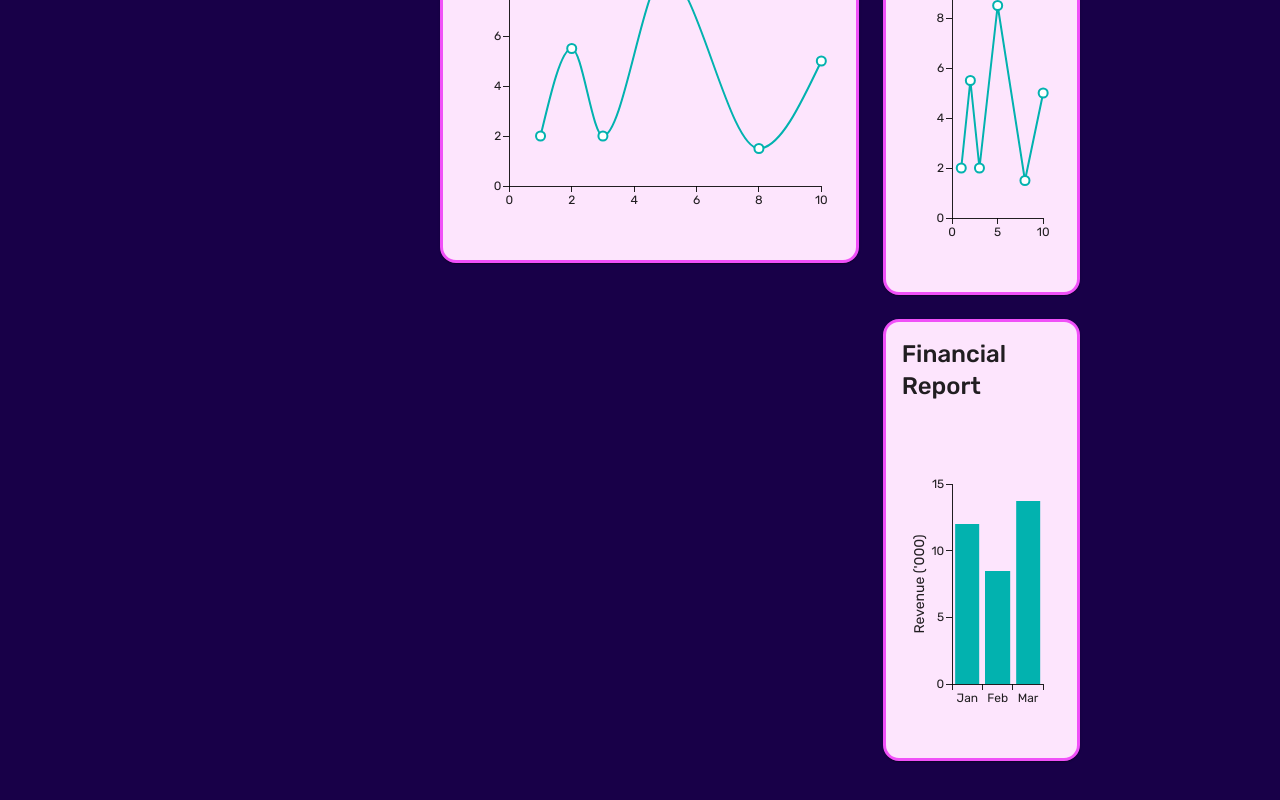
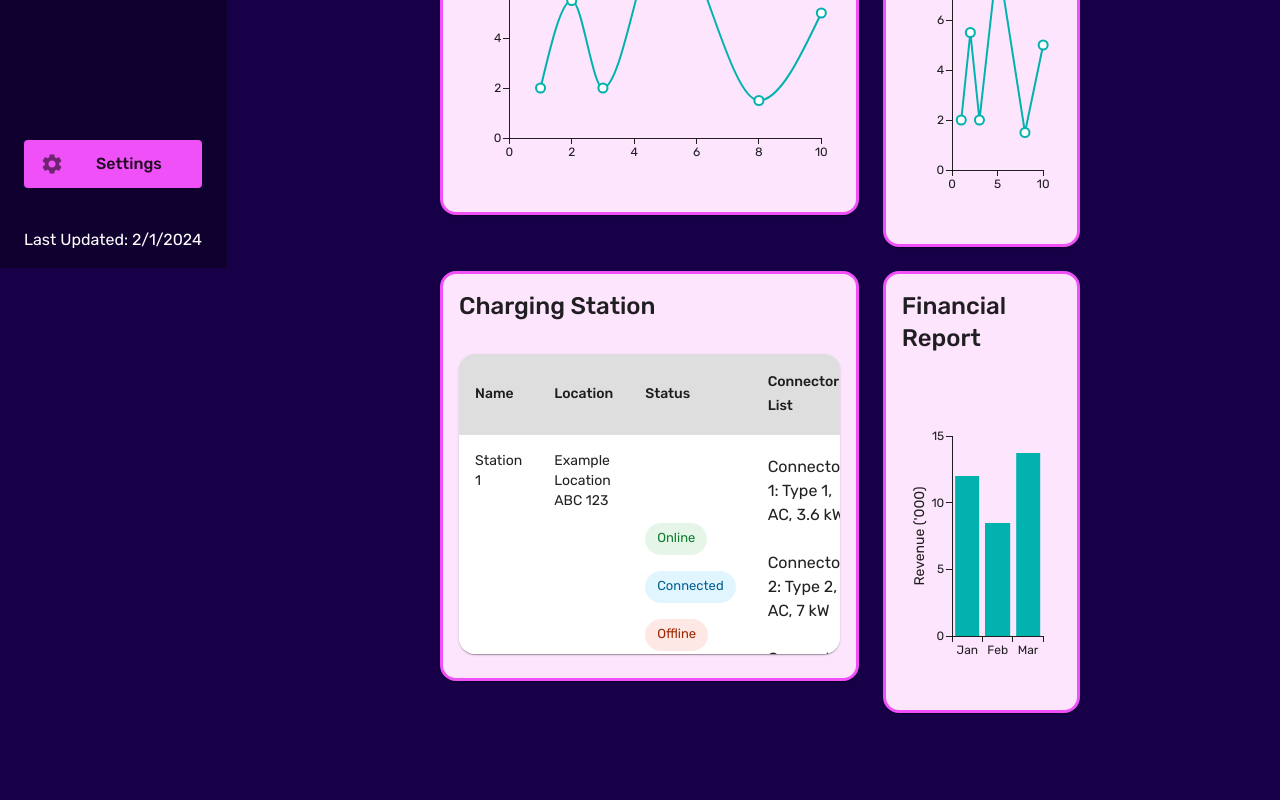
Before and after one commit to munmar/EV-Network-Manager, a React (Create React App) app in the folder client/: page / in a window 1280 px wide. Shown: the part 532-1332 px from the top of the page. Built offline with nearby package versions, Linux system fonts and the light colour scheme.

Commit message:
added charger station list table

```diff
--- /dev/null
+++ b/client/src/components/StationTable.js
@@ -0,0 +1,92 @@
+import * as React from 'react';
+import Table from '@mui/material/Table';
+import TableBody from '@mui/material/TableBody';
+import TableCell from '@mui/material/TableCell';
+import TableContainer from '@mui/material/TableContainer';
+import TableHead from '@mui/material/TableHead';
+import TableRow from '@mui/material/TableRow';
+import Paper from '@mui/material/Paper';
+import {Chip, List, ListItem, ListItemText} from "@mui/material";
+
+function createData(name, location, status, connectors) {
+  return { name, location, status, connectors };
+}
+
+// EXAMPLE DATA => Will be replaced by real data (fake-data) from database.
+const rows = [
+  createData('Station 1',
+      'Example Location ABC 123',
+      ['Online', 'Connected', 'Offline'],
+      ['Connector 1: Type 1, AC, 3.6 kW', 'Connector 2: Type 2, AC, 7 kW', 'Connector 3: CCS, DC, 50 kW']
+  ),
+  createData('Station 2',
+      'Example Location MNO 456',
+      ['Online', 'Offline'],
+      ['Connector 1: Type 2, AC, 7 kW', 'Connector 2: CHAdeMO, DC, 50 kW']
+  ),
+  createData('Station 3',
+      'Example Location XYZ 789',
+      ['Faulty'],
+      ['Connector 1: CCS, DC, 50 kW']
+  ),
+];
+
+export default function BasicTable() {
+  // Chip colour function
+  const statusColor = (status) => {
+    switch (status) {
+      case 'Connected':
+        return 'info'
+      case 'Offline':
+        return 'error'
+      case 'Faulty':
+        return 'warning'
+      default:
+        return 'success'
+    }
+  }
+
+  return (
+    <TableContainer component={Paper} sx={{maxHeight: 300, width: '100%', borderRadius: 4}}>
+      <Table sx={{ maxHeight: 300 }} aria-label="simple table">
+        <TableHead sx={{ backgroundColor: '#dedede'}}>
+          <TableRow>
+            <TableCell>Name</TableCell>
+            <TableCell align="left">Location</TableCell>
+            <TableCell align="left">Status</TableCell>
+            <TableCell align="left">Connector List</TableCell>
+          </TableRow>
+        </TableHead>
+        <TableBody>
+          {rows.map((row) => (
+            <TableRow
+              key={row.name}
+              sx={{ '&:last-child td, &:last-child th': { border: 0 } }}
+            >
+              <TableCell component="th" scope="row" sx={{ verticalAlign: 'top' }}>{row.name}</TableCell>
+              <TableCell align="left" sx={{ verticalAlign: 'top' }}>{row.location}</TableCell>
+              <TableCell align="left" sx={{ width: '20%', py: 0, px: 0}}>
+                <List>
+                  {row.status.map((status) => (
+                      <ListItem key={status}>
+                        <Chip label={status} sx={{ color: `${statusColor(status)}.dark`, backgroundColor: `${statusColor(status)}.lightest` }}/>
+                      </ListItem>
+                  ))}
+                </List>
+              </TableCell>
+              <TableCell align="right" sx={{ py: 0, px: 0 }}>
+                <List>
+                  {row.connectors.map((connector) => (
+                      <ListItem key={connector}>
+                        <ListItemText primary={connector} />
+                      </ListItem>
+                  ))}
+                </List>
+              </TableCell>
+            </TableRow>
+          ))}
+        </TableBody>
+      </Table>
+    </TableContainer>
+  );
+}
--- a/client/src/pages/Dashboard.js
+++ b/client/src/pages/Dashboard.js
@@ -12,6 +12,7 @@ import StatisticsCard from "../sections/dashboard/StatisticsCard";
 import PowerUsageChart from "../sections/dashboard/PowerUsageChart";
 import ChargingSessionsChart from "../sections/dashboard/ChargingSessionsChart";
 import FinancialChart from "../sections/dashboard/FinancialChart";
+import ChargingStationsTable from "../sections/dashboard/ChargingStationsTable";
 
 /** Components to create:
  *      - Statistics Cards (Icon, typography, content (number), chip (% up or down)
@@ -55,7 +56,7 @@ const Dashboard = ({ theme }) => {
         <Box
             sx={{
                 flexGrow: 1,
-                py: 8
+                py: 2
             }}
         >
             <Container maxWidth="xl">
@@ -98,6 +99,7 @@ const Dashboard = ({ theme }) => {
                         lg={8}
                     >
                         {/* Charging Stations table goes here */}
+                        <ChargingStationsTable theme={theme}/>
                     </Grid>
                     <Grid
                         xs={12}
--- /dev/null
+++ b/client/src/sections/dashboard/ChargingStationsTable.js
@@ -0,0 +1,26 @@
+import React from 'react';
+
+import { Card, CardHeader, CardContent } from '@mui/material';
+import StationTable from '../../components/StationTable';
+
+const ChargingStationsTable = ({ theme }) => {
+    /** Replace placeholder data with real values from database
+     * Will require: API, State
+     */
+
+    return (
+        <Card sx={{ borderRadius: 4, border: 3, borderColor: 'secondary.main', backgroundColor: 'secondary.lightest' }}>
+            <CardHeader
+                sx={{ display: 'flex', justifyContent: 'space-between', alignItems: 'center'}}
+                titleTypographyProps={{
+                    fontWeight: 500
+                }}
+                title='Charging Station'
+            />
+            <CardContent>
+                <StationTable theme={theme}/>
+            </CardContent>
+        </Card>
+    )
+};
+export default ChargingStationsTable;
```
